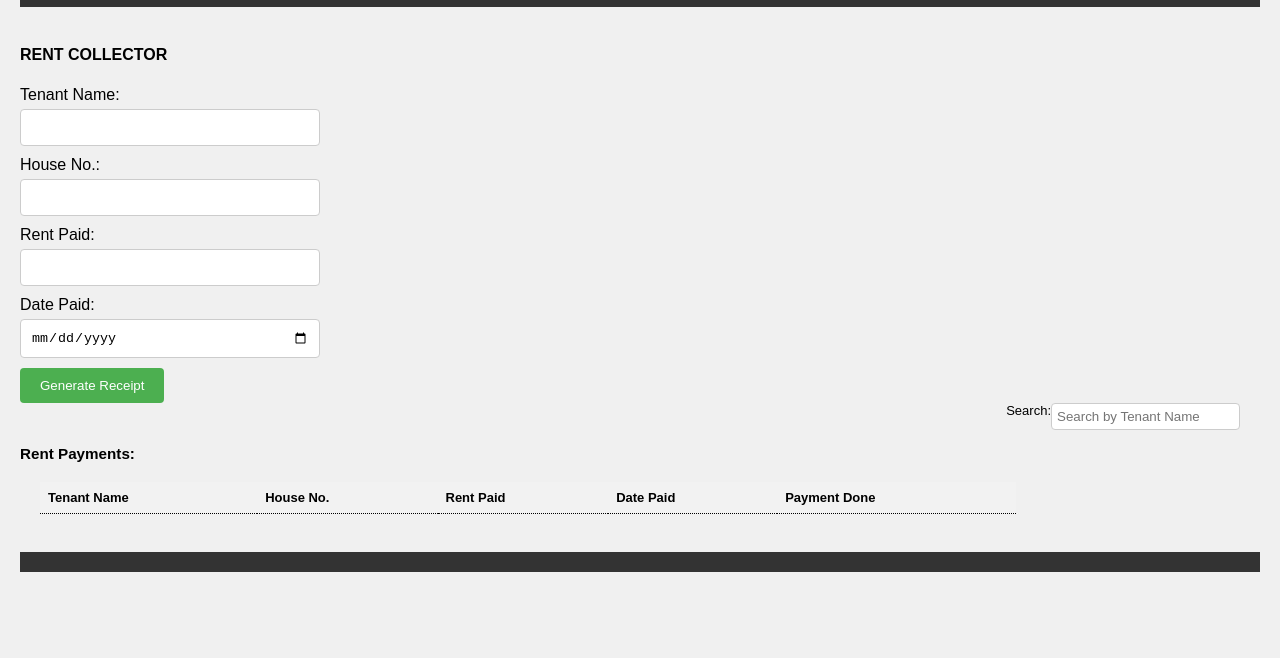
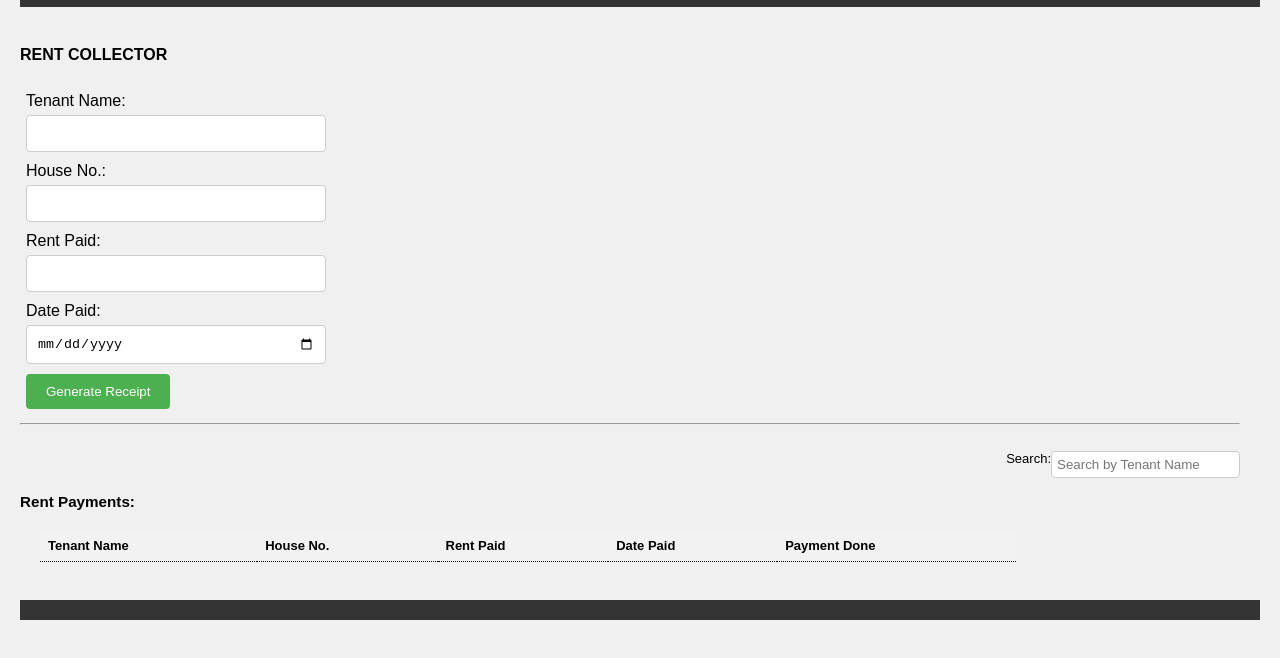
Before and after one commit to PeterNjukia/app-3, a plain HTML site: page index.html in a window 1280 px wide. Shown: the part 70-728 px from the top of the page. Drawn offline with Linux system fonts and the light colour scheme.

Commit message:
update files

```diff
--- a/index.html
+++ b/index.html
@@ -26,7 +26,7 @@
                 <input type="date" id="datePaid" name="datePaid" required>
 
                 <input type="submit" value="Generate Receipt">
-            </form>
+            </form><hr><br>
 
 
         <div id="output">
--- a/style.css
+++ b/style.css
@@ -45,12 +45,14 @@ aside {
 
 aside img {
     max-width: 100%;
-    border: 1px solid #ddd;
+    border: 1px dotted #ddd;
     border-radius: 4px;
 }
 
 form {
     width: 300px;
+    border: solid #f0f0f0;;
+    padding: 3px;
 }
 
 form label {
```
